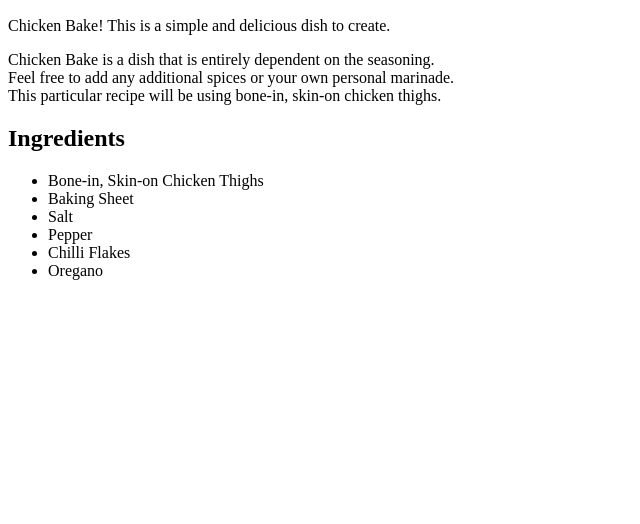
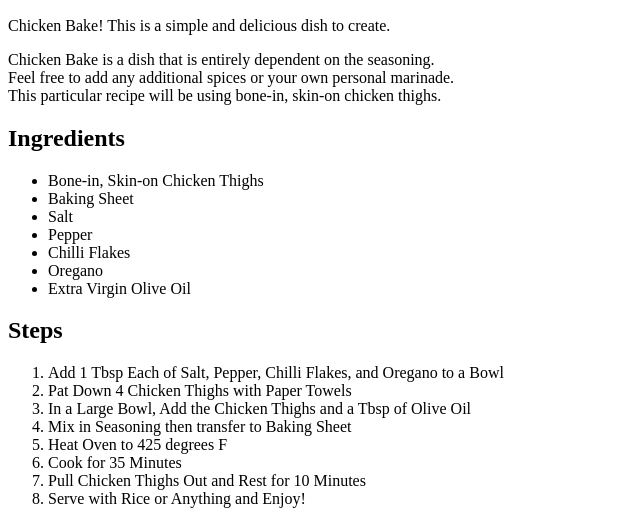
Before and after one commit to binas808/odin-recipes, a plain HTML site: page recipes/chicken-bake.html in a window 1280 px wide. Shown: the part 434-958 px from the top of the page, without its empty margins (0-640 px from the left). Before the commit the page ends 800 px from the top, so only its background shows below. Drawn offline with Linux system fonts and the light colour scheme.

Commit message:
Finished Chicken Bake Web Page, Added Burger Web Page

```diff
--- a/recipes/chicken-bake.html
+++ b/recipes/chicken-bake.html
@@ -25,6 +25,20 @@
         <li>Pepper</li>
         <li>Chilli Flakes</li>
         <li>Oregano</li>
+        <li>Extra Virgin Olive Oil</li>
     </ul>
+
+    <h2>Steps</h2>
+    <ol>
+        <li>Add 1 Tbsp Each of Salt, Pepper, Chilli Flakes, and Oregano to a Bowl</li>
+        <li>Pat Down 4 Chicken Thighs with Paper Towels</li>
+        <li>In a Large Bowl, Add the Chicken Thighs and a Tbsp of Olive Oil</li>
+        <li>Mix in Seasoning then transfer to Baking Sheet</li>
+        <li>Heat Oven to 425 degrees F</li>
+        <li>Cook for 35 Minutes</li>
+        <li>Pull Chicken Thighs Out and Rest for 10 Minutes</li>
+        <li>Serve with Rice or Anything and Enjoy!</li>
+
+    </ol>
 </body>
 </html>
```
Also changed, not shown: recipes/burger.html (added).
